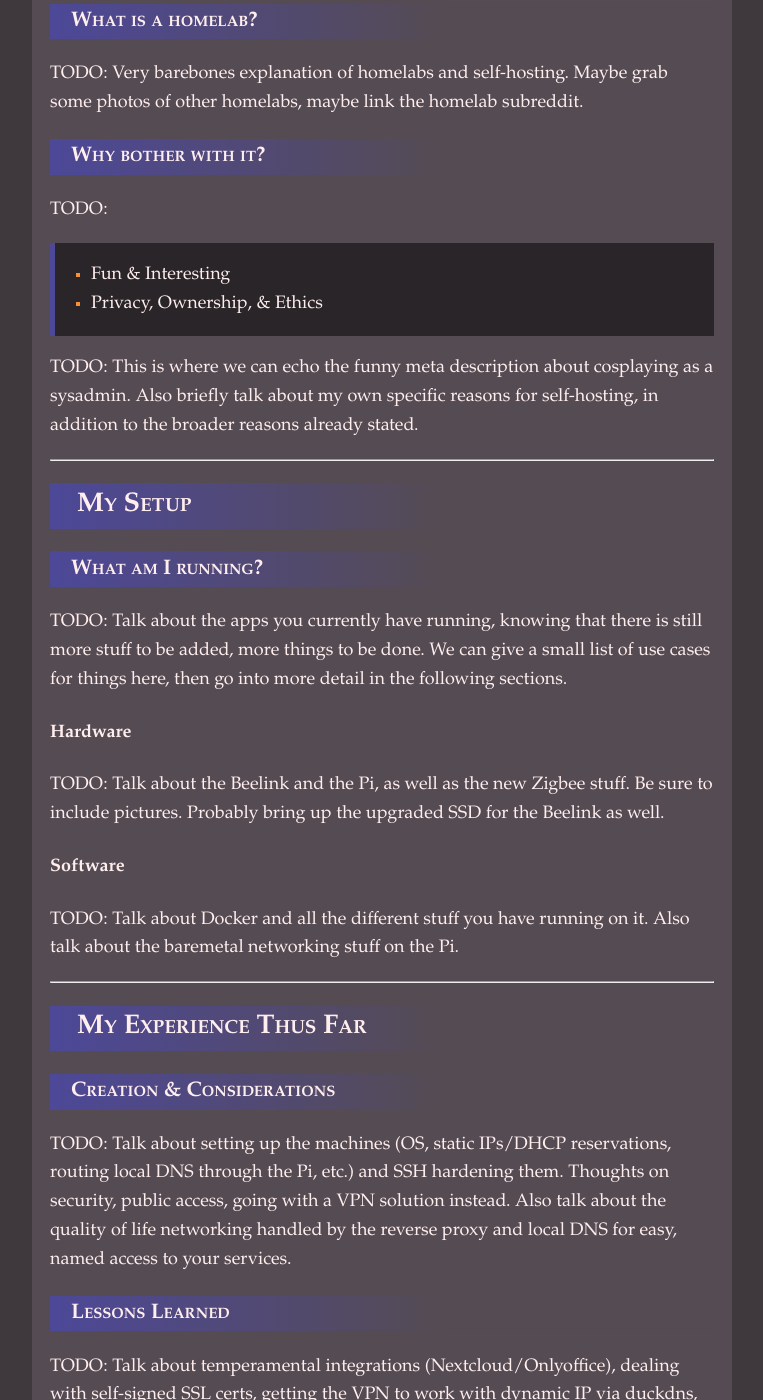
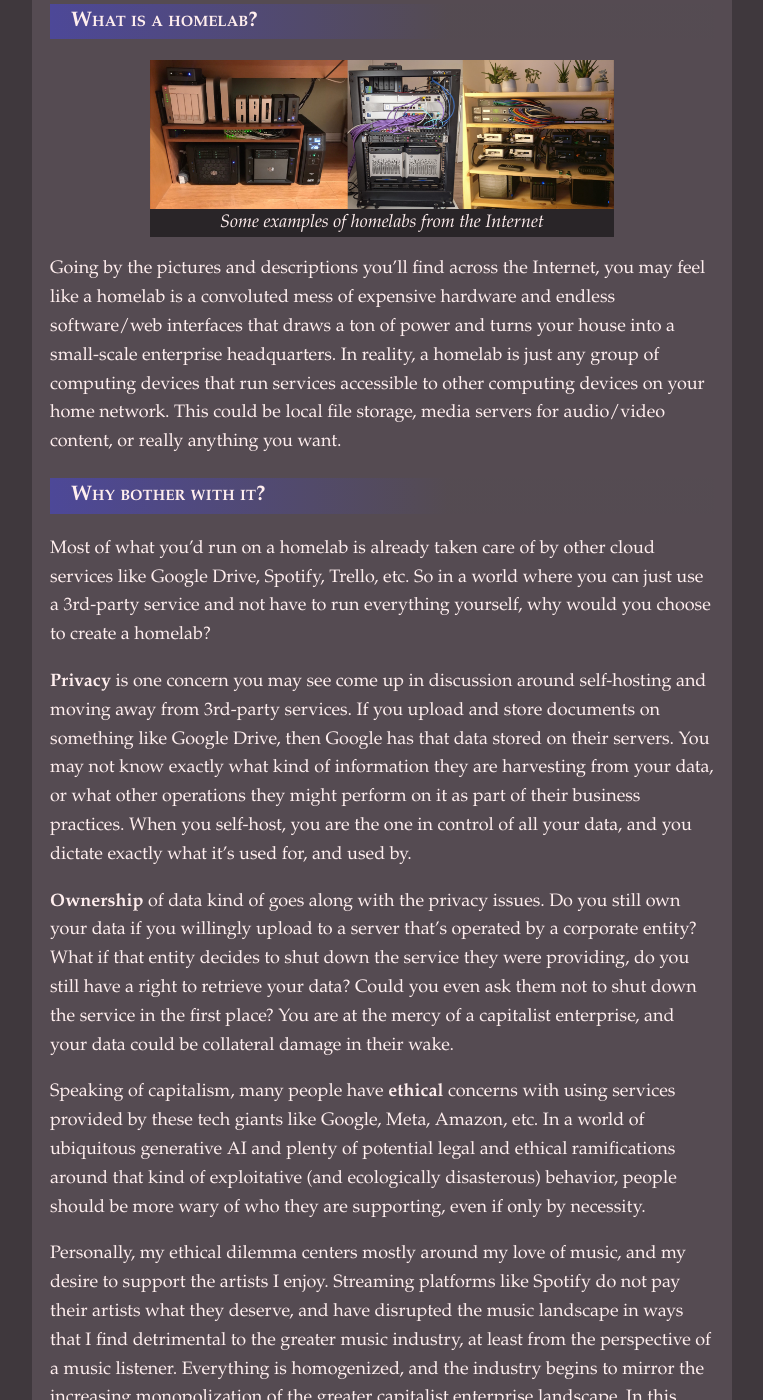
Before and after one commit to Nynergy/Nynergy.github.io, a Jekyll site: the page built from blog/_posts/2024-11-27-Fiddling-with-a-Home-Server.md, in a window 1280 px wide and 1400 px high, scrolled down 636 px. Shown: the whole window, without its empty margins (258-1021 px from the left). Built offline with Jekyll 4.4.1, drawn with Linux system fonts in a browser that asks for light colours; some of the changed text lies outside the part shown.

Commit message:
Worked on blog post

```diff
--- a/blog/_posts/2024-11-27-Fiddling-with-a-Home-Server.md
+++ b/blog/_posts/2024-11-27-Fiddling-with-a-Home-Server.md
@@ -15,18 +15,65 @@ as well.
 
 ### What is a homelab?
 
-TODO: Very barebones explanation of homelabs and self-hosting. Maybe grab some
-photos of other homelabs, maybe link the homelab subreddit.
+![Homelab Examples](/assets/blog/2024-11-29-Homelab-Examples.jpg)
+*Some examples of homelabs from the Internet*
+
+Going by the pictures and descriptions you'll find across the Internet, you may
+feel like a homelab is a convoluted mess of expensive hardware and endless
+software/web interfaces that draws a ton of power and turns your house into a
+small-scale enterprise headquarters. In reality, a homelab is just any group of
+computing devices that run services accessible to other computing devices on
+your home network. This could be local file storage, media servers for
+audio/video content, or really anything you want.
 
 ### Why bother with it?
 
-TODO:
-- Fun & Interesting
-- Privacy, Ownership, & Ethics
+Most of what you'd run on a homelab is already taken care of by other cloud
+services like Google Drive, Spotify, Trello, etc. So in a world where you can
+just use a 3rd-party service and not have to run everything yourself, why would
+you choose to create a homelab?
 
-TODO: This is where we can echo the funny meta description about cosplaying as a
-sysadmin. Also briefly talk about my own specific reasons for self-hosting, in
-addition to the broader reasons already stated.
+**Privacy** is one concern you may see come up in discussion around self-hosting
+and moving away from 3rd-party services. If you upload and store documents on
+something like Google Drive, then Google has that data stored on their servers.
+You may not know exactly what kind of information they are harvesting from your
+data, or what other operations they might perform on it as part of their
+business practices. When you self-host, you are the one in control of all your
+data, and you dictate exactly what it's used for, and used by.
+
+**Ownership** of data kind of goes along with the privacy issues. Do you still
+own your data if you willingly upload to a server that's operated by a corporate
+entity? What if that entity decides to shut down the service they were
+providing, do you still have a right to retrieve your data? Could you even ask
+them not to shut down the service in the first place? You are at the mercy of a
+capitalist enterprise, and your data could be collateral damage in their wake.
+
+Speaking of capitalism, many people have **ethical** concerns with using
+services provided by these tech giants like Google, Meta, Amazon, etc. In a
+world of ubiquitous generative AI and plenty of potential legal and ethical
+ramifications around that kind of exploitative (and ecologically disasterous)
+behavior, people should be more wary of who they are supporting, even if only by
+necessity.
+
+Personally, my ethical dilemma centers mostly around my love of music, and my
+desire to support the artists I enjoy. Streaming platforms like Spotify do not
+pay their artists what they deserve, and have disrupted the music landscape in
+ways that I find detrimental to the greater music industry, at least from the
+perspective of a music listener. Everything is homogenized, and the industry
+begins to mirror the increasing monopolization of the greater capitalist
+enterprise landscape. In this case, huge artists are like monopolies, trusts to
+be busted - attention to be divided up and offered to smaller artists.
+
+This, as well as the propensity of these platforms to invest in and perpetuate
+systems of the military-industrial complex, has soured me on them entirely. So I
+purchase the music I listen to on sites like Bandcamp, or other platforms that
+can adequately pay those artists, and host the digital files on my own music
+server, curating my own collection of music.
+
+At the end of the day, running a homelab is also **fun**, at least for people
+like me that enjoy cosplaying as a sysadmin after I come home from working my IT
+job. You learn a ton about networking, hardware, firewalls, containerization,
+and a ton more.
 
 ---
 
```
Also changed, not shown: assets/blog/2024-11-29-Homelab-Examples.jpg (added).
